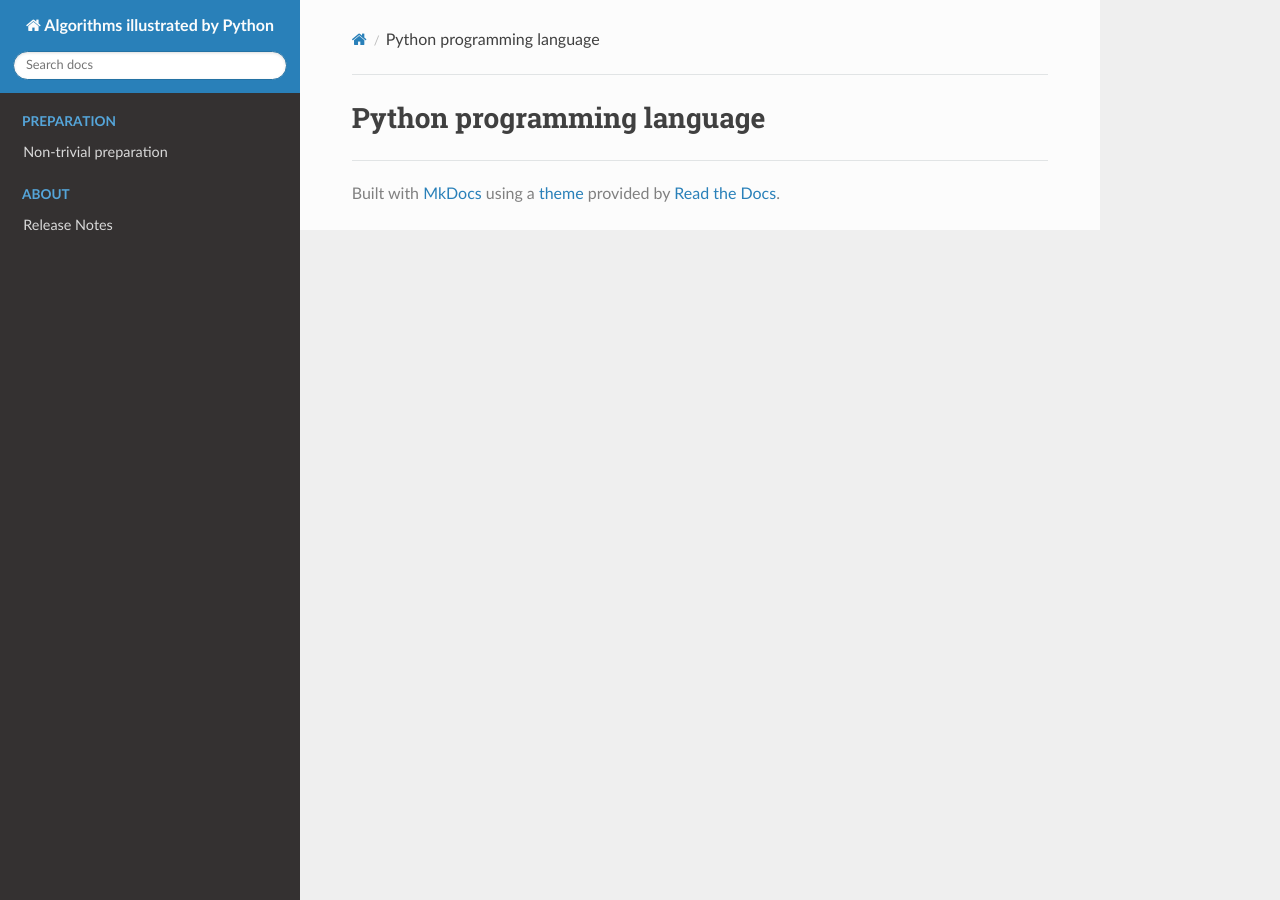
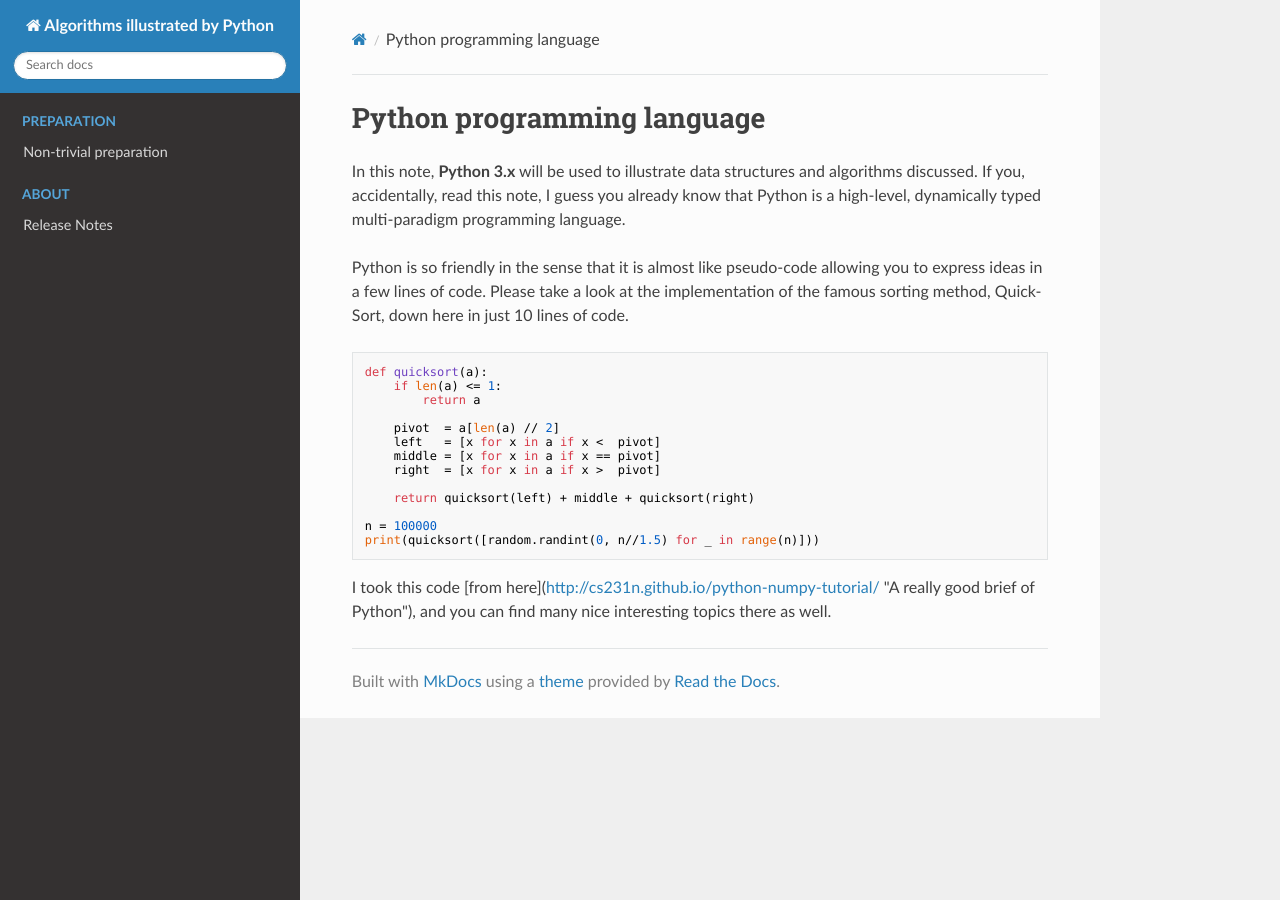
Before and after one commit to admiralrua/Algorithms-illustrated-by-Python, an MkDocs documentation site: the page built from docs/python-language.md, in a window 1280 px wide. Built offline with MkDocs 1.6.1, drawn with Linux system fonts in a browser that asks for light colours; nearby versions of some CDN libraries; old or Windows-style settings are respelled for this version of MkDocs.

Commit message:
GitBook: [master] 2 pages modified

````diff
--- a/docs/python-language.md
+++ b/docs/python-language.md
@@ -1,8 +1,27 @@
 ---
-description: >-
-  Python is a high-level, dynamically typed programming language. Python is so
-  friendly in the sense that it is almost like pseudo-code allowing you to
-  express ideas conveniently in a very short time.
+description: 'Python is really convenient :)'
 ---
 
 # Python programming language
+
+In this note, **Python 3.x** will be used to illustrate data structures and algorithms discussed. If you, accidentally, read this note, I guess you already know that Python is a high-level, dynamically typed multi-paradigm programming language.
+
+Python is so friendly in the sense that it is almost like pseudo-code allowing you to express ideas in a few lines of code. Please take a look at the implementation of the famous sorting method, Quick-Sort, down here in just 10 lines of code.
+
+```python
+def quicksort(a):
+    if len(a) <= 1:
+        return a
+
+    pivot  = a[len(a) // 2]
+    left   = [x for x in a if x <  pivot]
+    middle = [x for x in a if x == pivot]
+    right  = [x for x in a if x >  pivot]
+
+    return quicksort(left) + middle + quicksort(right)
+
+n = 100000
+print(quicksort([random.randint(0, n//1.5) for _ in range(n)]))
+```
+
+I took this code \[from here\]\([http://cs231n.github.io/python-numpy-tutorial/](http://cs231n.github.io/python-numpy-tutorial/}{here}) "A really good brief of Python"\), and you can find many nice interesting topics there as well.
````
Also changed, not shown: docs/day_000.md (+6 -6 lines).
